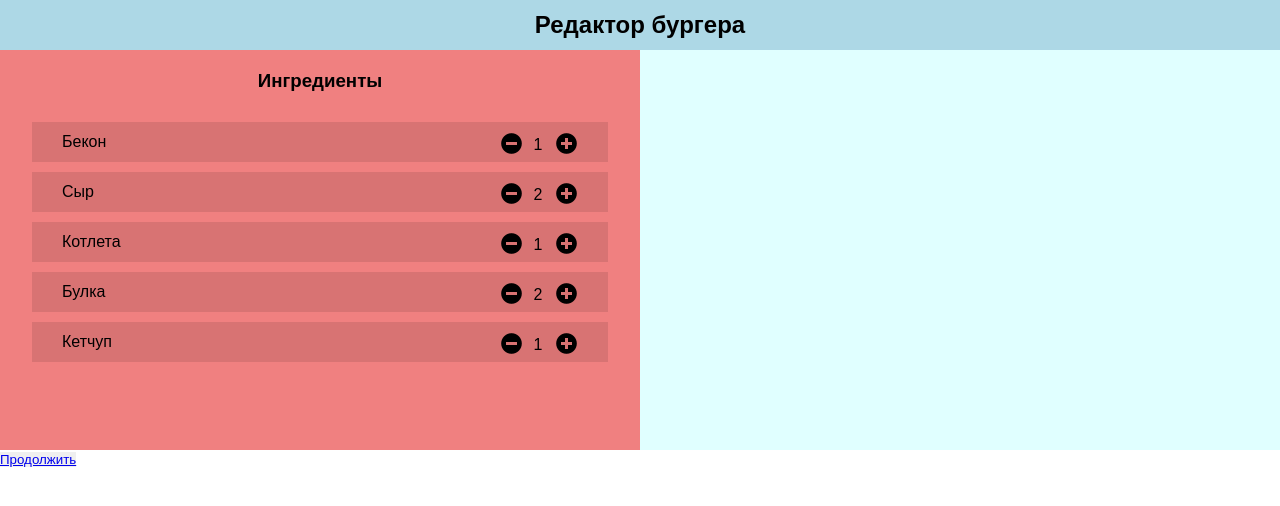
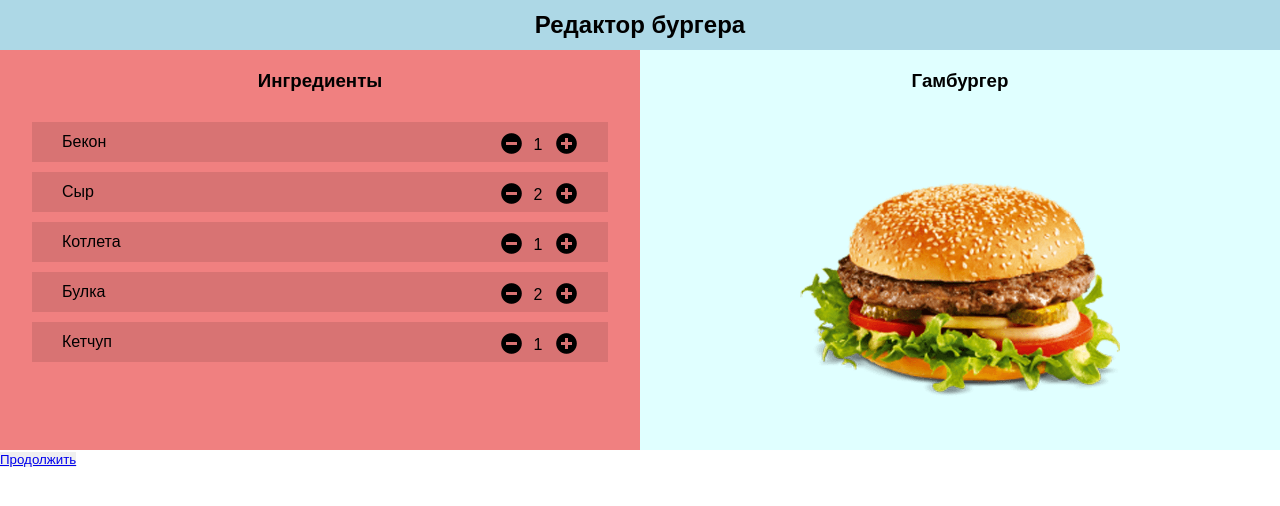
Before and after one commit to reactb0y1/codempire, a React (Create React App) app: page /edit in a window 1280 px wide. Shown: the top 506 px of the page. Built offline with nearby package versions, Linux system fonts and the light colour scheme.

Commit message:
stl Edit Стилизован блок с информацией о бургере

```diff
--- a/src/Edit/Edit.css
+++ b/src/Edit/Edit.css
@@ -47,8 +47,26 @@
     margin-top: 20px;
 }
 
-.EditPhotoContainer {
+.EditBurgerInfoContainer {
+    width: 50%;
     background-color: lightcyan;
+    display: flex;
+    flex-direction: column;
+    align-items: center;
+    justify-content: space-between;
+}
+
+.nameBurger {
+    margin-top: 20px;
+}
+
+.EditPhoto {
+    width: 100%;
+    height: 80%;
+    background-image: url(./../Menu/img/hamburger.png);
+    background-size: contain;
+    background-position: center;
+    background-repeat: no-repeat;
 }
 
 .counter {
@@ -78,3 +96,7 @@
     position: relative;
     top: 3px;
 }
+
+.EditPhoto {
+    display: block;
+}
--- a/src/Edit/Edit.js
+++ b/src/Edit/Edit.js
@@ -50,8 +50,12 @@ class Edit extends Component {
 
                     </main>
 
-                    <aside className="EditPhotoContainer">
-                        <img src="" alt="" className="EditPhoto"/>
+                    <aside className="EditBurgerInfoContainer">
+
+                        <h3 className="nameBurger">Гамбургер</h3>
+
+                        <span className="EditPhoto"></span>
+
                     </aside>
 
                 </sector>
```
